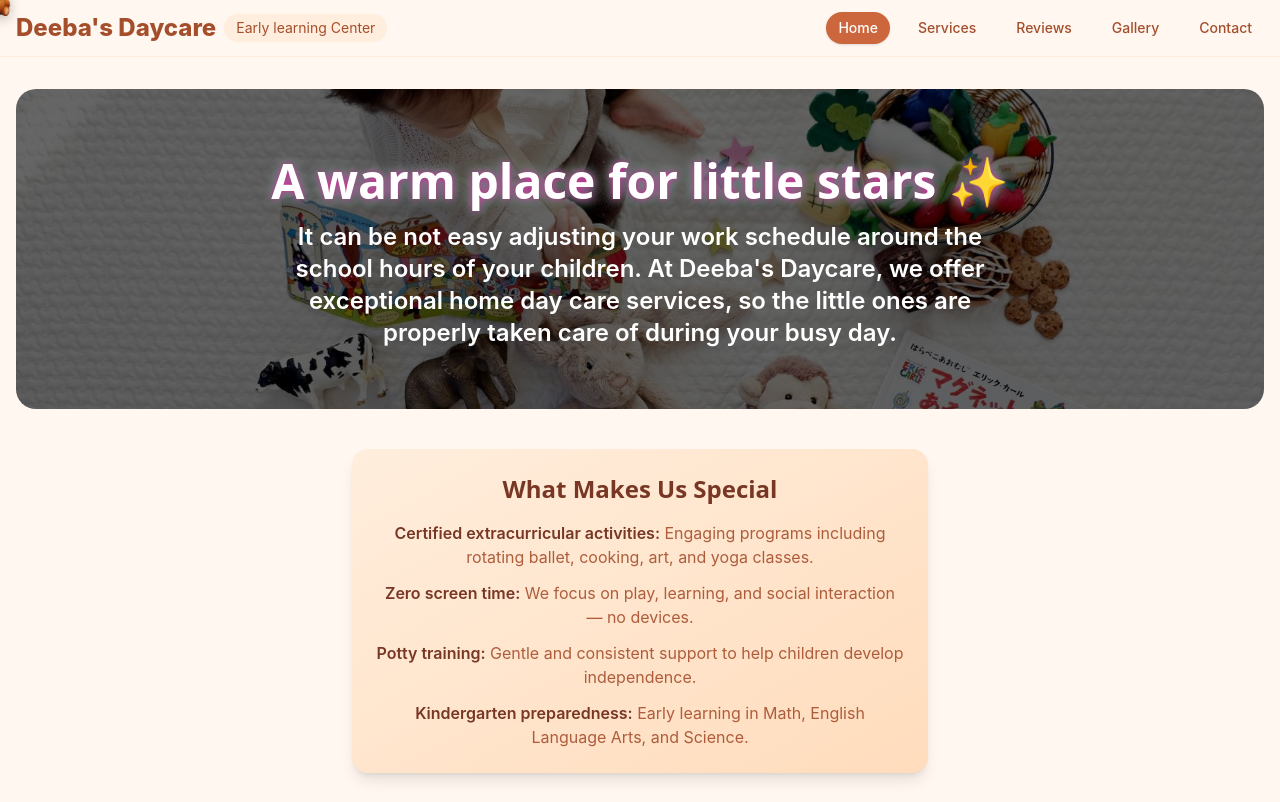
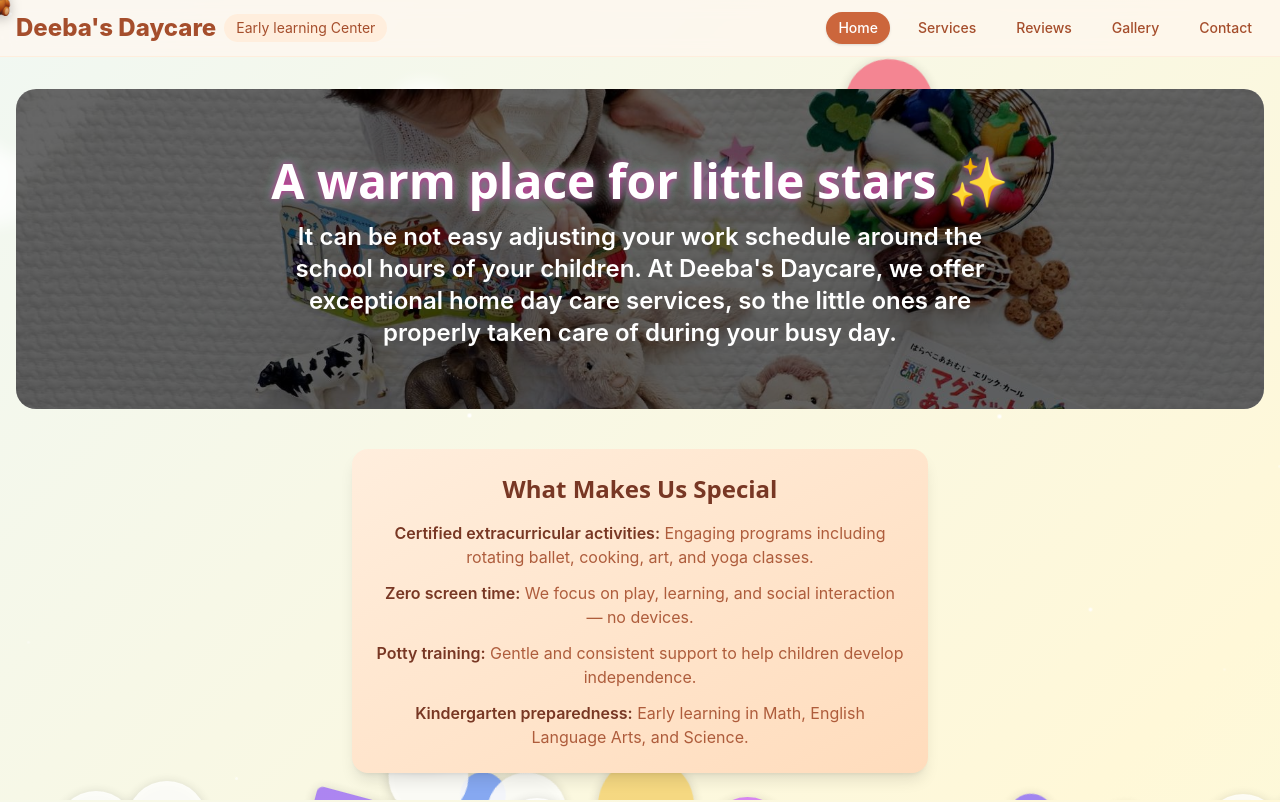
Before and after one commit to mz9201ju/deebasDayCare, a React (Vite) app: page /#/ in a window 1280 px wide. Shown: the top 802 px of the page. Built offline with nearby package versions, Linux system fonts and the light colour scheme.

Commit message:
added more playful background

```diff
--- a/src/App.jsx
+++ b/src/App.jsx
@@ -2,6 +2,7 @@ import { Routes, Route } from 'react-router-dom'
 import NavBar from './components/NavBar'
 import Footer from './components/Footer'
 import CuteCursor from './components/CuteCursor'
+import PlayfulBackground from './components/PlayfulBackground'
 
 
 // Pages
@@ -15,6 +16,7 @@ import ContactUs from './pages/ContactUs'
 export default function App() {
   return (
     <div className="min-h-screen flex flex-col bg-brand-50">
+      <div className="animated-gradient"><PlayfulBackground/></div>
       {/* ✨ Motion cursor overlay (uses requestAnimationFrame) */}
       <CuteCursor />
 
--- /dev/null
+++ b/src/components/PlayfulBackground.jsx
@@ -0,0 +1,89 @@
+import { useEffect, useState } from "react";
+
+export default function PlayfulBackground() {
+    const [elements, setElements] = useState([]);
+
+    useEffect(() => {
+        // 🎨 Generate random floating toys / shapes
+        const shapeTypes = [
+            "balloon",
+            "cube",
+            "ball",
+            "star",
+            "heart",
+            "teddy",
+            "cloud",
+            "kite",
+            "rocket",
+            "rainbow",
+        ];
+
+        const toys = Array.from({ length: 20 }).map((_, i) => {
+            const size = 40 + Math.random() * 60;
+            const left = Math.random() * 100;
+            const delay = Math.random() * 15;
+            const duration = 18 + Math.random() * 20;
+            const color = `hsl(${Math.random() * 360}, 85%, 70%)`;
+            const type = shapeTypes[Math.floor(Math.random() * shapeTypes.length)];
+
+            // Optional: add subtle 3D depth by random Z offset
+            const depth = Math.random() * 200 - 100; // -100px to +100px
+            const rotate = Math.random() * 360;
+
+            return { id: i, size, left, delay, duration, color, type, depth, rotate };
+        });
+
+        setElements(toys);
+    }, []);
+
+
+    return (
+        <div className="kids-bg">
+            {/* 🌈 Animated gradient background */}
+            <div className="animated-gradient" />
+
+            {/* ☁️ Drifting clouds */}
+            {[...Array(5)].map((_, i) => (
+                <div
+                    key={`cloud-${i}`}
+                    className="cloud"
+                    style={{
+                        top: `${10 + Math.random() * 70}%`,
+                        left: `${Math.random() * 100}%`,
+                        animationDelay: `${Math.random() * 10}s`,
+                        animationDuration: `${40 + Math.random() * 20}s`,
+                    }}
+                />
+            ))}
+
+            {/* 🌟 Twinkling stars */}
+            {[...Array(40)].map((_, i) => (
+                <div
+                    key={`star-${i}`}
+                    className="star"
+                    style={{
+                        top: `${Math.random() * 100}%`,
+                        left: `${Math.random() * 100}%`,
+                        animationDelay: `${Math.random() * 5}s`,
+                    }}
+                />
+            ))}
+
+            {/* 🎈 Floating toys & balloons */}
+            {elements.map((el) => (
+                <div
+                    key={el.id}
+                    className={`toy ${el.type}`}
+                    style={{
+                        width: el.size,
+                        height: el.size,
+                        left: `${el.left}%`,
+                        backgroundColor: el.color,
+                        animationDelay: `${el.delay}s`,
+                        animationDuration: `${el.duration}s`,
+                    }}
+                />
+            ))}
+        </div>
+    );
+}
--- a/src/index.css
+++ b/src/index.css
@@ -1,3 +1,4 @@
+@import url('https://fonts.googleapis.com/css2?family=Chewy&family=Poppins:wght@400;500;700&display=swap');
 @tailwind base;
 @tailwind components;
 @tailwind utilities;
@@ -124,3 +125,216 @@ button:focus,
 .star-glow {
     animation: pulseStars 2s ease-in-out infinite;
 }
+
+/* 🌈 BackGround animation */
+
+.kids-bg {
+    position: fixed;
+    inset: 0;
+    overflow: hidden;
+    z-index: -1;
+}
+
+/* 🌈 Soft pastel animated gradient */
+.animated-gradient {
+    position: absolute;
+    inset: 0;
+    background: linear-gradient(135deg, #ffdce3, #eaf8ff, #fff8d8, #e7ffe6);
+    background-size: 400% 400%;
+    animation: gradientShift 30s ease infinite;
+    z-index: 0;
+}
+
+@keyframes gradientShift {
+
+    0%,
+    100% {
+        background-position: 0% 50%;
+    }
+
+    50% {
+        background-position: 100% 50%;
+    }
+}
+
+/* 🌟 Stars twinkling softly */
+.star {
+    position: absolute;
+    width: 3px;
+    height: 3px;
+    background: white;
+    border-radius: 50%;
+    opacity: 0.8;
+    animation: twinkle 3s infinite ease-in-out;
+}
+
+@keyframes twinkle {
+
+    0%,
+    100% {
+        opacity: 0.3;
+        transform: scale(0.8);
+    }
+
+    50% {
+        opacity: 1;
+        transform: scale(1.4);
+    }
+}
+
+/* ☁️ Clouds drifting */
+.cloud {
+    position: absolute;
+    width: 160px;
+    height: 80px;
+    background: rgba(255, 255, 255, 0.85);
+    border-radius: 50%;
+    filter: blur(8px);
+    animation: cloudDrift linear infinite;
+    opacity: 0.8;
+}
+
+.cloud::before,
+.cloud::after {
+    content: "";
+    position: absolute;
+    background: rgba(255, 255, 255, 0.9);
+    width: 80px;
+    height: 80px;
+    border-radius: 50%;
+}
+
+.cloud::before {
+    top: -20px;
+    left: 30px;
+}
+
+.cloud::after {
+    top: -10px;
+    right: 40px;
+}
+
+@keyframes cloudDrift {
+    0% {
+        transform: translateX(-200px);
+    }
+
+    100% {
+        transform: translateX(120vw);
+    }
+}
+
+/* 🎈 Balloons + Toys floating upward */
+.toy {
+    position: absolute;
+    bottom: -80px;
+    border-radius: 50%;
+    opacity: 0.85;
+    animation: floatToy ease-in-out infinite;
+    filter: drop-shadow(0 2px 6px rgba(0, 0, 0, 0.2));
+}
+
+@keyframes floatToy {
+    0% {
+        transform: translateY(0) rotate(0deg);
+    }
+
+    100% {
+        transform: translateY(-110vh) rotate(360deg);
+    }
+}
+
+.toy.balloon {
+    border-radius: 50% 50% 45% 45%;
+    position: relative;
+}
+
+.toy.balloon::after {
+    content: "";
+    position: absolute;
+    bottom: -20px;
+    left: 50%;
+    width: 2px;
+    height: 25px;
+    background: rgba(0, 0, 0, 0.2);
+    transform: translateX(-50%);
+}
+
+.toy.cube {
+    border-radius: 6px;
+    transform: rotate(15deg);
+    box-shadow: inset -3px -3px 5px rgba(0, 0, 0, 0.1);
+}
+
+.toy.teddy {
+    border-radius: 50%;
+    background: #ffb6b6 !important;
+    position: relative;
+}
+
+.toy.teddy::before,
+.toy.teddy::after {
+    content: "";
+    position: absolute;
+    width: 40%;
+    height: 40%;
+    background: #ffb6b6;
+    border-radius: 50%;
+    top: -20%;
+}
+
+.toy.teddy::before {
+    left: -10%;
+}
+
+.toy.teddy::after {
+    right: -10%;
+}
+
+.toy.ball {
+    background: radial-gradient(circle at 30% 30%, white, var(--color, #ffca6c));
+    border: 3px solid rgba(255, 255, 255, 0.7);
+}
+
+/* ==========================================================
+   🧸 FIX VISIBILITY / STACKING CONTEXT ISSUES
+   ========================================================== */
+
+/* 1️⃣ Keep animated background behind everything */
+.kids-bg {
+    position: fixed;
+    inset: 0;
+    overflow: hidden;
+    z-index: 0;
+    /* not -1, avoids burying other layers */
+    pointer-events: none;
+    /* allows clicking through */
+}
+
+/* 2️⃣ Each child of kids-bg stays behind */
+.kids-bg>* {
+    position: absolute;
+    z-index: 0;
+}
+
+/* 3️⃣ Make sure main content stacks above the background */
+body,
+main,
+header,
+footer,
+section,
+.navbar,
+#root,
+.storybook-container {
+    position: relative;
+    z-index: 10;
+}
+
+/* 4️⃣ Optional: ensure menus or modals stay on top */
+.burger-wrapper,
+.modal,
+.dropdown,
+.overlay {
+    position: relative;
+    z-index: 1000;
+}
```
